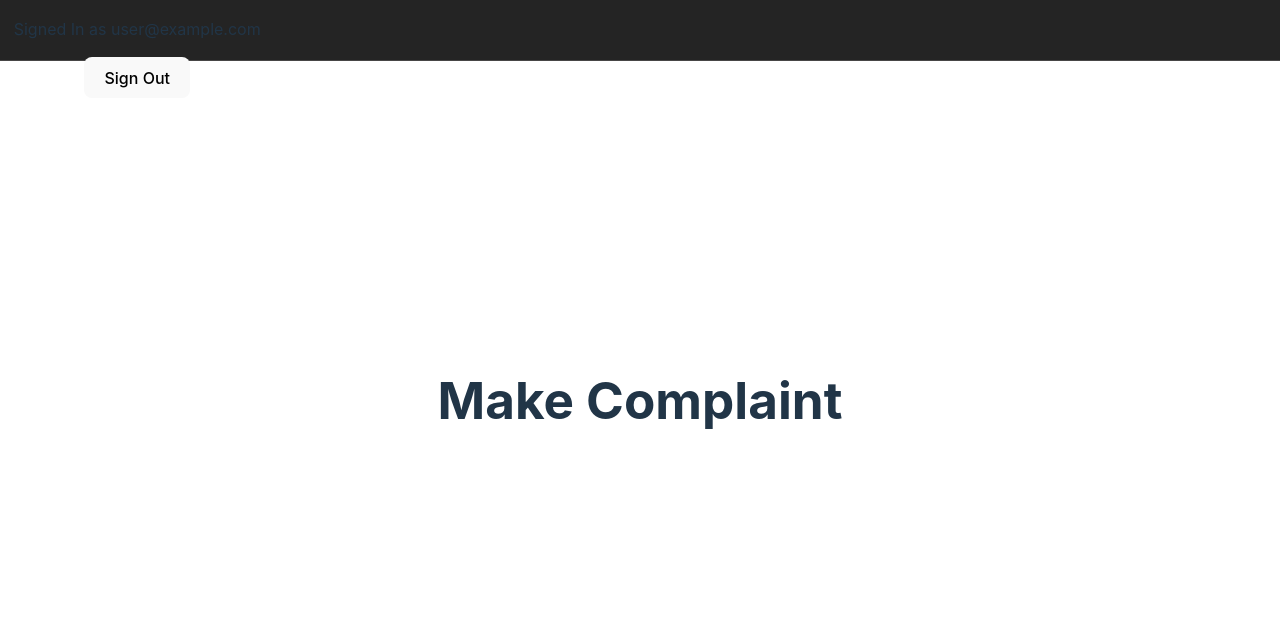
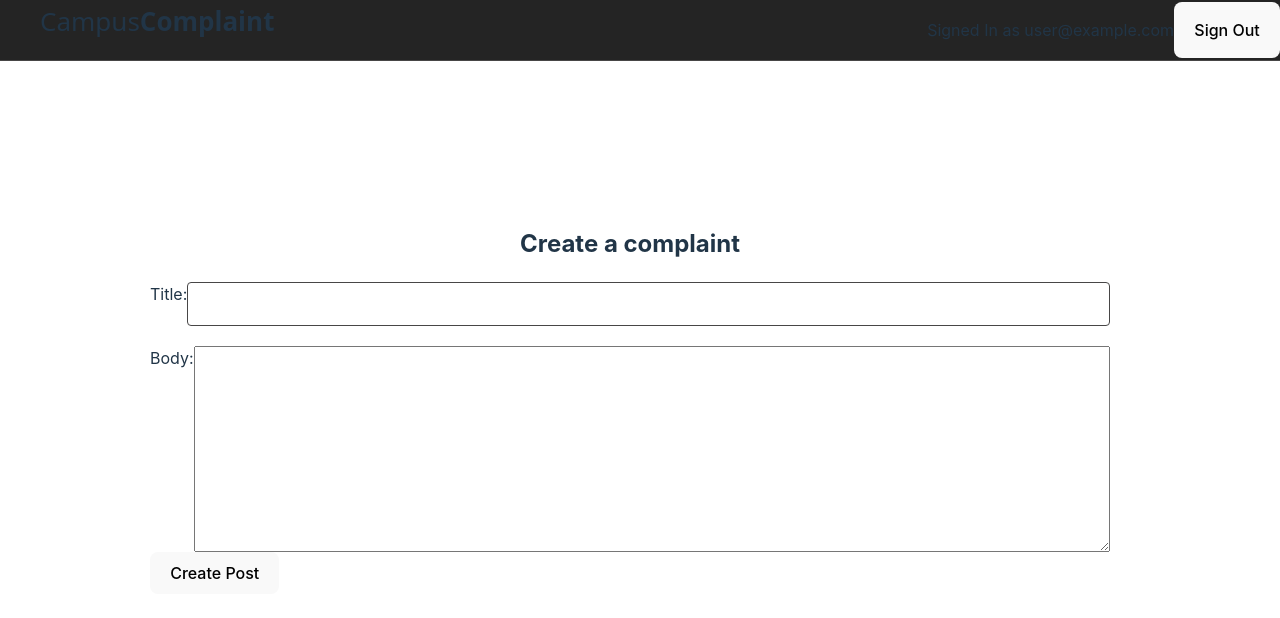
Before and after one commit to eeeriksen/campus-complaint, a React (Vite) app: page /make-complaint in a window 1280 px wide. Shown: the top 618 px of the page. Built offline with nearby package versions, Linux system fonts and the light colour scheme; no server answers; sample sign-in values are in the browser's storage.

Commit message:
Present hackathon

```diff
--- a/src/App.jsx
+++ b/src/App.jsx
@@ -7,6 +7,7 @@ import Protected from './routes/Protected.jsx'
 import { createBrowserRouter, RouterProvider } from 'react-router-dom'
 import { AuthContext } from './AuthContext/authContext.jsx'
 import { MakeComplaint } from './routes/MakeComplaint'
+import Complaint from './components/Complaint'
 
 function App() {
     const router = createBrowserRouter([
@@ -14,6 +15,7 @@ function App() {
         { path: '/signup', element: <SignUp /> },
         { path: '/', element: <Protected><Home /></Protected> },
         { path: '/make-complaint', element: <Protected><MakeComplaint /></Protected> },
+        { path: '/complaint/:id', element: <Protected><Complaint /></Protected> },
 
     ])
 
--- a/src/AuthContext/authContext.jsx
+++ b/src/AuthContext/authContext.jsx
@@ -1,5 +1,6 @@
 import { createContext, useState, useEffect } from "react";
 import { getAuth, onAuthStateChanged } from "firebase/auth";
+import { posts } from '../database/posts.js'
 
 export const Context = createContext();
 
@@ -29,6 +30,7 @@ export function AuthContext({ children }) {
     const values = {
         user: user,
         setUser: setUser,
+        posts: posts
     }
 
     return <Context.Provider value={values}>
--- a/src/components/Header.css
+++ b/src/components/Header.css
@@ -24,3 +24,13 @@ header {
 .second {
     font-weight: 800;
 }
+
+header .logo {
+    display: flex;
+    width: 100%;
+    justify-content: space-between;
+}
+
+.auth-details {
+    display: flex;
+}
--- a/src/components/Header.jsx
+++ b/src/components/Header.jsx
@@ -7,7 +7,7 @@ function Header() {
   return (
     <header>
       <div className='logo'>
-        <span className='first'>Campus</span><span className='second'>Complaint</span>
+        <div><span className='first'>Campus</span><span className='second'>Complaint</span></div>
         <AuthDetails />
       </div>
     </header>
--- a/src/routes/AuthDetails.jsx
+++ b/src/routes/AuthDetails.jsx
@@ -28,7 +28,7 @@ const AuthDetails = () => {
   };
 
   return (
-    <div>
+    <div className="auth-details">
       {authUser ? (
         <>
           <p>{`Signed In as ${authUser.email}`}</p>
--- a/src/routes/Home.jsx
+++ b/src/routes/Home.jsx
@@ -2,15 +2,17 @@ import './Home.css'
 import { posts } from '../database/posts.js'
 import { useState } from 'react'
 import Complaint from '../components/Complaint'
+import { useNavigate } from 'react-router-dom'
 
 function Home() {
+    const navigate = useNavigate()
     const [latestPosts, setLatestPosts] = useState(posts)
 
     return (
         <main className='home'>
             <div className='latest'>
                 <span>Complaints</span>
-                <button>Make a complaint</button>
+                <button onClick={() => navigate('/make-complaint')}>Make a complaint</button>
             </div>
             <section>
                 {
@@ -23,6 +25,7 @@ function Home() {
                             created={post.created}
                             comments={post.comments}
                             upvotes={post.upvotes}
+                            onClick={() => navigate('/complaint/' + post.postId)}
                         />
                     })
                 }
--- /dev/null
+++ b/src/routes/MakeComplaint.css
@@ -0,0 +1,17 @@
+.make-complaint {
+    width: 960px;
+}
+
+.make-complaint form {
+    width: 100%;
+}
+
+.make-complaint form div {
+    width: 100%;
+    display: flex;
+}
+
+.make-complaint form div textarea {
+    width: 100%;
+    height: 200px;
+}
--- a/src/routes/MakeComplaint.jsx
+++ b/src/routes/MakeComplaint.jsx
@@ -1,7 +1,44 @@
+import { useNavigate } from 'react-router-dom'
+import './MakeComplaint.css'
+import { useState } from 'react'
+
 export function MakeComplaint() {
+    const [body, setBody] = useState('')
+    const [title, setTitle] = useState('')
+    const navigate = useNavigate()
+
+    const handleClick = (e) => {
+        e.preventDefault()
+        console.log('title: ', title)
+        console.log('body: ', body)
+        navigate('/')
+    }
+
     return (
-        <div>
-            <h1>Make Complaint</h1>
+        <div className='make-complaint'>
+            <h2>Create a complaint</h2>
+            <form>
+                <div>
+                    <label htmlFor="title">Title:</label>
+                    <input
+                        type="text"
+                        id="title"
+                        value={title}
+                        onChange={(e) => setTitle(e.target.value)}
+                    />
+                </div>
+                <div>
+                    <label htmlFor="body">Body:</label>
+                    <textarea
+                        id="body"
+                        value={body}
+                        onChange={(e) => setBody(e.target.value)}
+                    />
+                </div>
+                <div>
+                    <button onClick={(e) => handleClick(e)}>Create Post</button>
+                </div>
+            </form>
         </div>
     )
 }
```
Also changed, not shown: src/routes/Complaint.jsx (added, +31 -0 lines).
